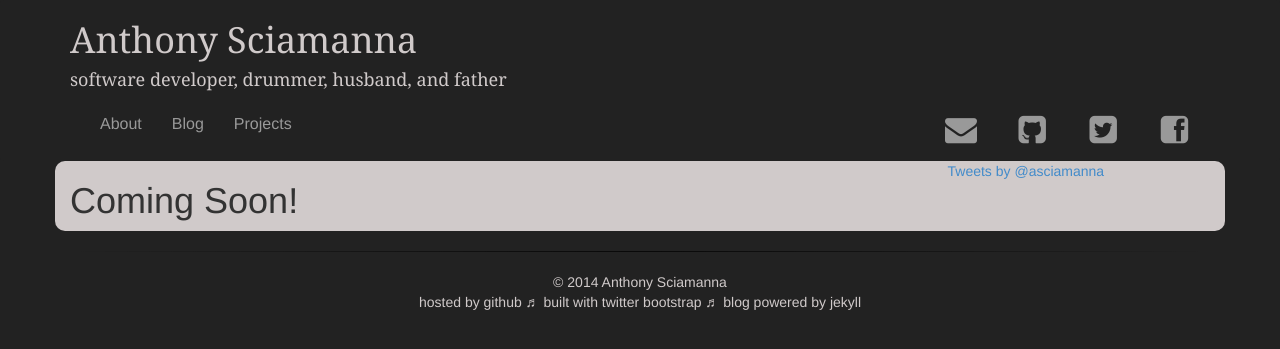
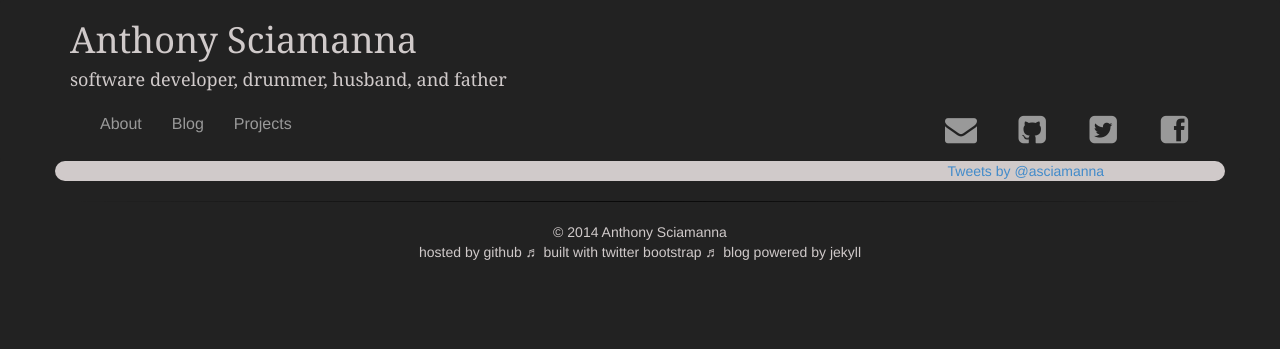
Before and after one commit to asciamanna/asciamanna.github.io, a Jekyll site: the page built from blog.html, in a window 1280 px wide. Shown: the top 349 px of the page. Built offline with Jekyll 4.4.1, drawn with Linux system fonts in a browser that asks for light colours; nearby versions of some CDN libraries; comment, search, counter and statistics services are not loaded.

Commit message:
adding blog page. clean up relative references.

```diff
--- a/_layouts/default.html
+++ b/_layouts/default.html
@@ -6,10 +6,10 @@
     <meta name="viewport" content="width=device-width, initial-scale=1">
     <title>Anthony Sciamanna</title>
 
-    <link href="css/bootstrap.min.css" rel="stylesheet" />
-    <link rel="stylesheet" href="fonts/font-awesome-4.0.3/css/font-awesome.min.css">
-    <link href="css/site.css" rel="stylesheet" />
-    <link rel="shortcut icon" href="icon.ico" type="image/x-icon" />
+    <link href="/css/bootstrap.min.css" rel="stylesheet" />
+    <link rel="stylesheet" href="/fonts/font-awesome-4.0.3/css/font-awesome.min.css">
+    <link href="/css/site.css" rel="stylesheet" />
+    <link rel="shortcut icon" href="/icon.ico" type="image/x-icon" />
 
     <!-- HTML5 Shim and Respond.js IE8 support of HTML5 elements and media queries -->
     <!-- WARNING: Respond.js doesn't work if you view the page via file:// -->
@@ -50,8 +50,8 @@
             <div class="collapse navbar-collapse" id="navbar-collapse-data">
                 <ul class="nav navbar-nav">
                     <li class="links"><a href="/">About</a></li>
-                    <li class="links"><a href="blog.html">Blog</a></li>
-                    <li class="links"><a href="projects.html">Projects</a></li>
+                    <li class="links"><a href="/blog.html">Blog</a></li>
+                    <li class="links"><a href="/projects.html">Projects</a></li>
                 </ul>
                 <ul class="nav navbar-nav navbar-right">
                     <li class="links"><a title="email me" href="mailto:asciamanna@gmail.com"><i class="fa fa-envelope fa-fw fa-2x"></i></a></li>
@@ -64,7 +64,7 @@
     </nav>
     <div class="container">
         <div class="row content">
-            <div class="col-xs-12 col-sm-6 col-md-9">
+            <div class="col-xs-12 col-sm-8 col-md-9">
                 {{ content }}
             </div>
             <div class="hidden-xs cols-sm-2 col-md-3" style="float: right;" >
@@ -84,6 +84,6 @@
     <!-- jQuery (necessary for Bootstrap's JavaScript plugins) -->
     <script src="https://ajax.googleapis.com/ajax/libs/jquery/1.11.0/jquery.min.js"></script>
     <!-- Include all compiled plugins (below), or include individual files as needed -->
-    <script src="js/bootstrap.min.js"></script>
+    <script src="/js/bootstrap.min.js"></script>
 </body>
 </html>
--- /dev/null
+++ b/blog.html
@@ -0,0 +1,14 @@
+---
+layout: default
+title: Blog
+---
+{% for post in site.posts %}
+    <div class="post-list-item">
+        <div class="date-section">
+            {{ post.date | date: "%A %B %-d, %Y" }}
+        </div>
+        <h2><a href="{{ post.url }}">{{post.title}}</a></h2>
+        {{post.content }}
+    </div>
+     <hr/>
+{% endfor %}
--- a/blog.md
+++ /dev/null
@@ -1,5 +0,0 @@
----
-layout: default
-title: Blog
----
-#Coming Soon!
--- a/css/site.css
+++ b/css/site.css
@@ -57,3 +57,7 @@
 .twitter-timeline {
     margin-top: 15px;
 }
+
+.date-section {
+    margin-top: 15px;
+}
```
Also changed, not shown: _layouts/post.html (added, +10 -0 lines), Gemfile.lock.
